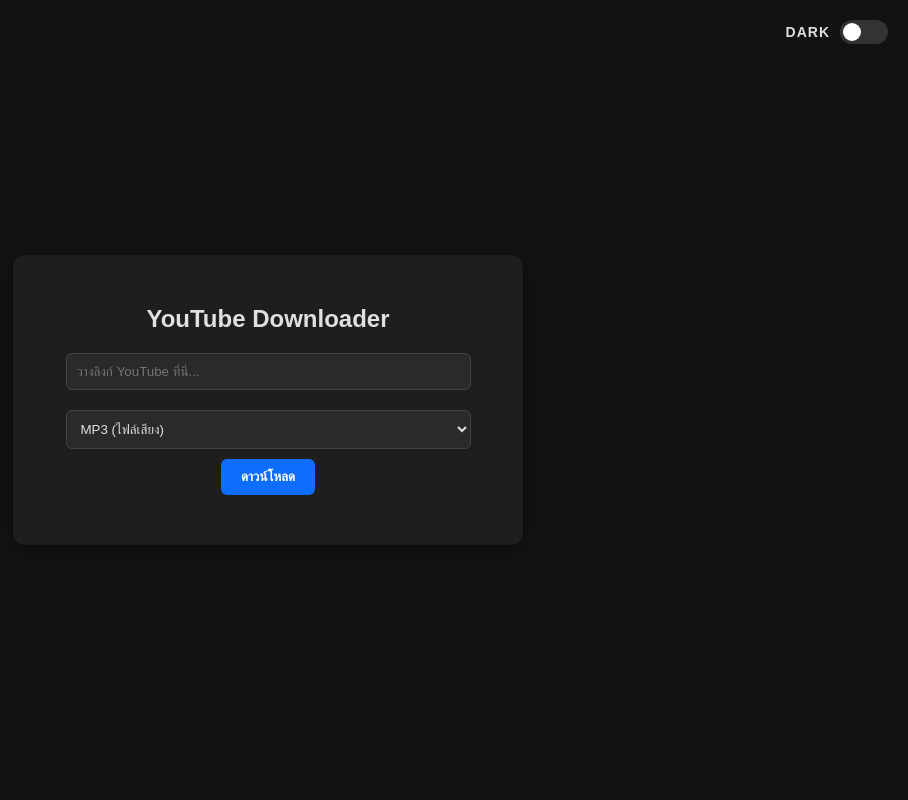
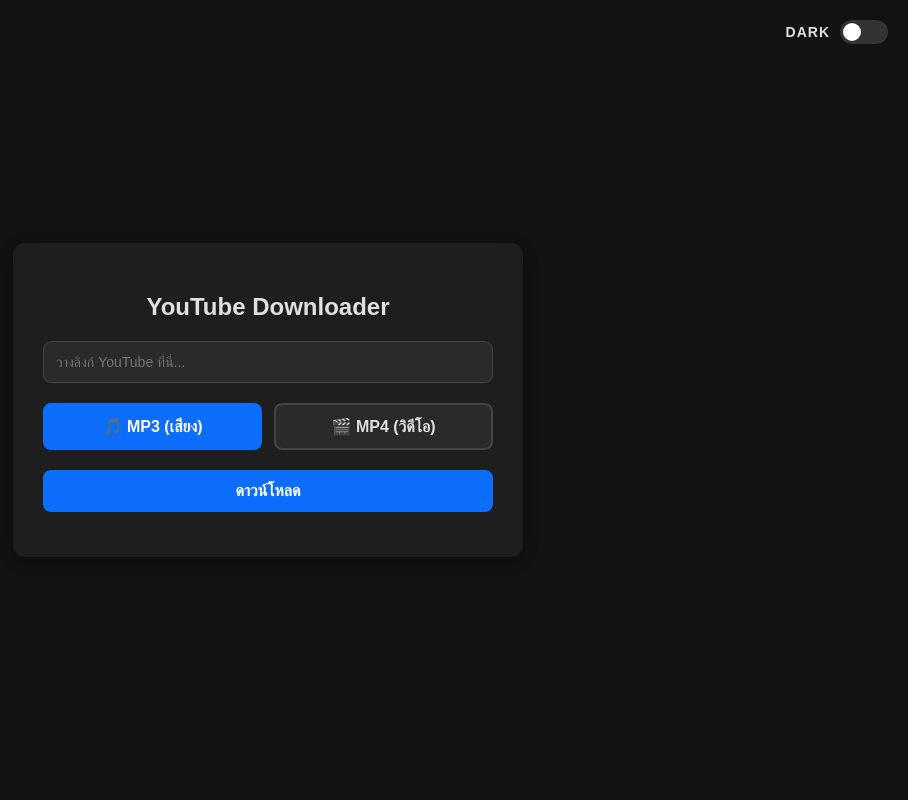
Before and after one commit to Nuermek/YTdownloadMP34, a Flask app: page / in a window 1280 px wide. Shown: the whole page, without its empty margins (372-1280 px from the left). Run offline with Flask 3, Linux system fonts and the light colour scheme.

Commit message:
Update format selection UI to interactive buttons

```diff
--- a/my_yt_downloader/templates/index.html
+++ b/my_yt_downloader/templates/index.html
@@ -5,7 +5,6 @@
     <meta name="viewport" content="width=device-width, initial-scale=1.0">
     <title>YouTube Downloader Web</title>
     <style>
-        /* ตัวแปรสีรองรับ Dark/Light Mode */
         :root[data-theme="dark"] {
             --bg-color: #121212;
             --card-bg: #1e1e1e;
@@ -15,6 +14,11 @@
             --button-bg: #0d6efd;
             --button-hover: #0b5ed7;
             --toggle-bg: #333333;
+            --option-bg: #2a2a2a;
+            --option-border: #444444;
+            --option-active-bg: #0d6efd;
+            --option-active-border: #0d6efd;
+            --option-active-text: #ffffff;
         }
 
         :root[data-theme="light"] {
@@ -26,6 +30,11 @@
             --button-bg: #007bff;
             --button-hover: #0056b3;
             --toggle-bg: #e4e6eb;
+            --option-bg: #f8f9fa;
+            --option-border: #dddddd;
+            --option-active-bg: #007bff;
+            --option-active-border: #007bff;
+            --option-active-text: #ffffff;
         }
 
         body {
@@ -52,7 +61,7 @@
             transition: background 0.3s, box-shadow 0.3s;
         }
 
-        /* ตำแหน่งปุ่มสวิตช์ย้ายมามุมขวาบนของหน้าจอ */
+        /* ปุ่มสวิตช์มุมขวาบน */
         .theme-switch-wrapper {
             position: absolute;
             top: 20px;
@@ -76,69 +85,86 @@
             width: 48px;
         }
 
-        .theme-switch input {
-            display: none;
-        }
+        .theme-switch input { display: none; }
 
         .slider {
             background-color: var(--toggle-bg);
-            bottom: 0;
-            cursor: pointer;
-            left: 0;
-            position: absolute;
-            right: 0;
-            top: 0;
-            transition: .4s;
-            border-radius: 24px;
+            bottom: 0; cursor: pointer; left: 0;
+            position: absolute; right: 0; top: 0;
+            transition: .4s; border-radius: 24px;
         }
 
         .slider:before {
             background-color: #ffffff;
-            bottom: 3px;
-            content: "";
-            height: 18px;
-            left: 3px;
-            position: absolute;
-            transition: .4s;
-            width: 18px;
+            bottom: 3px; content: ""; height: 18px; left: 3px;
+            position: absolute; transition: .4s; width: 18px;
             border-radius: 50%;
         }
 
-        input:checked + .slider {
-            background-color: #0d6efd;
-        }
+        input:checked + .slider { background-color: #0d6efd; }
+        input:checked + .slider:before { transform: translateX(24px); }
 
-        input:checked + .slider:before {
-            transform: translateX(24px);
-        }
-
-        input[type="text"], select {
-            width: 90%;
-            padding: 10px;
-            margin-bottom: 15px;
+        input[type="text"] {
+            width: 100%;
+            padding: 12px;
+            margin-bottom: 20px;
             border: 1px solid var(--input-border);
-            border-radius: 6px;
+            border-radius: 8px;
             background-color: var(--input-bg);
             color: var(--text-color);
             box-sizing: border-box;
+            font-size: 14px;
+            outline: none;
         }
 
-        select, button {
-            padding: 10px;
-            border-radius: 6px;
-            margin: 5px;
-            cursor: pointer;
+        /* UI ปุ่มเลือก MP3 / MP4 */
+        .format-selector {
+            display: flex;
+            gap: 12px;
+            margin-bottom: 20px;
         }
 
-        button {
+        .format-option {
+            flex: 1;
+            padding: 12px;
+            border: 2px solid var(--option-border);
+            border-radius: 8px;
+            background-color: var(--option-bg);
+            color: var(--text-color);
+            cursor: pointer;
+            font-weight: bold;
+            display: flex;
+            align-items: center;
+            justify-content: center;
+            gap: 8px;
+            transition: all 0.2s ease-in-out;
+            user-select: none;
+        }
+
+        .format-option:hover {
+            border-color: var(--button-bg);
+        }
+
+        .format-option.active {
+            background-color: var(--option-active-bg);
+            border-color: var(--option-active-border);
+            color: var(--option-active-text);
+        }
+
+        .download-btn {
+            width: 100%;
             background-color: var(--button-bg);
             color: white;
             border: none;
-            padding: 10px 20px;
+            padding: 12px;
+            border-radius: 8px;
             font-weight: bold;
+            font-size: 16px;
+            cursor: pointer;
+            transition: background-color 0.2s;
         }
 
-        button:hover {
+        .download-btn:hover {
             background-color: var(--button-hover);
         }
 
@@ -150,7 +176,6 @@
 </head>
 <body>
 
-<!-- ปุ่มเปลี่ยนธีม ย้ายมามุมขวาบนของหน้าจอ -->
 <div class="theme-switch-wrapper">
     <span class="theme-label" id="theme-text">DARK</span>
     <label class="theme-switch" for="checkbox">
@@ -162,17 +187,32 @@
 <div class="card">
     <h2>YouTube Downloader</h2>
     <input type="text" id="url" placeholder="วางลิงก์ YouTube ที่นี่...">
-    <br>
-    <select id="format">
-        <option value="mp3">MP3 (ไฟล์เสียง)</option>
-        <option value="mp4">MP4 (วิดีโอ)</option>
-    </select>
-    <button onclick="startDownload()">ดาวน์โหลด</button>
+
+    <!-- UI ปุ่มกดเลือก MP3 / MP4 -->
+    <div class="format-selector">
+        <div class="format-option active" onclick="selectFormat('mp3', this)">
+            🎵 MP3 (เสียง)
+        </div>
+        <div class="format-option" onclick="selectFormat('mp4', this)">
+            🎬 MP4 (วิดีโอ)
+        </div>
+    </div>
+
+    <button class="download-btn" onclick="startDownload()">ดาวน์โหลด</button>
     <div id="status"></div>
 </div>
 
 <script>
-// จัดการสวิตช์เปลี่ยนธีมและข้อความกำกับ
+// ตัวแปรเก็บฟอร์แมตที่เลือก (ค่าเริ่มต้น mp3)
+let selectedFormat = 'mp3';
+
+function selectFormat(format, element) {
+    selectedFormat = format;
+    document.querySelectorAll('.format-option').forEach(opt => opt.classList.remove('active'));
+    element.classList.add('active');
+}
+
+// จัดการสวิตช์เปลี่ยนธีม
 const toggleSwitch = document.querySelector('.theme-switch input[type="checkbox"]');
 const themeText = document.getElementById('theme-text');
 const currentTheme = localStorage.getItem('theme') || 'dark';
@@ -203,7 +243,7 @@
 // ฟังก์ชันดาวน์โหลด
 async function startDownload() {
     const url = document.getElementById('url').value;
-    const format = document.getElementById('format').value;
+    const format = selectedFormat;
     const status = document.getElementById('status');
 
     if (!url) {
```
